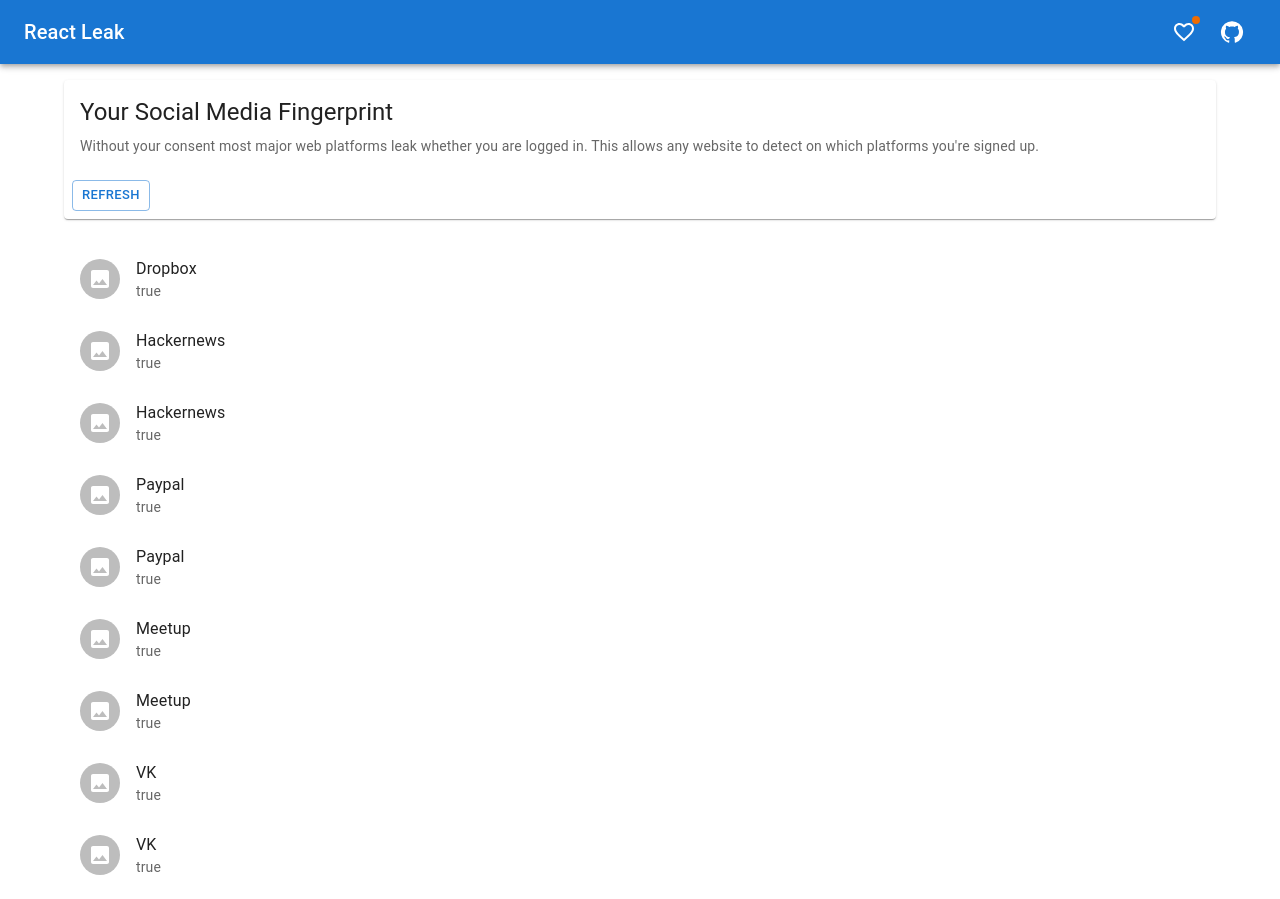
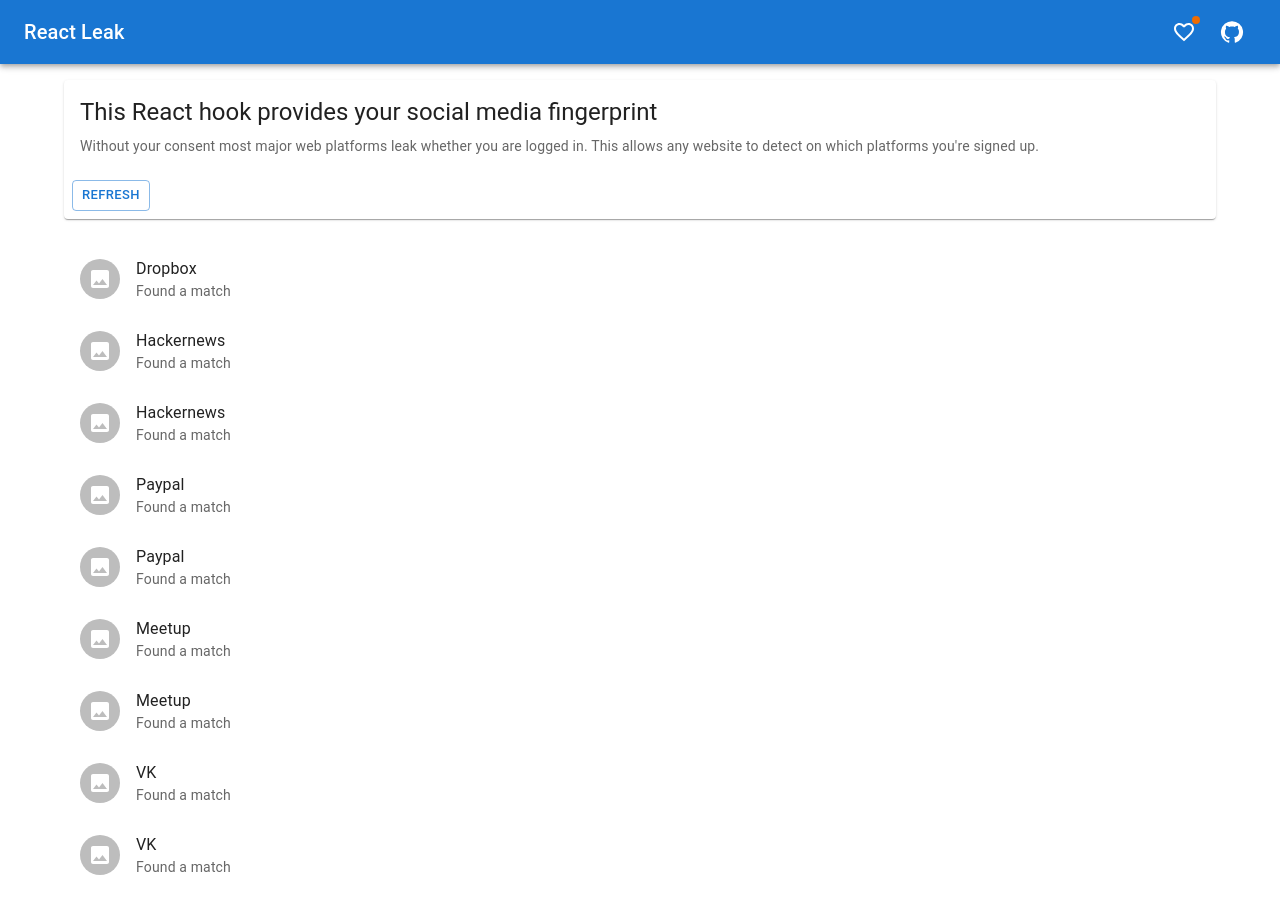
Before and after one commit to milksense/react-leak, a React (Create React App) app: page / in a window 1280 px wide. Built offline with nearby package versions, Linux system fonts and the light colour scheme.

Commit message:
Pre-commit
Minor fixes & improvements

```diff
--- a/src/components/Card.tsx
+++ b/src/components/Card.tsx
@@ -10,7 +10,7 @@
     <Card sx={{ maxWidth: "100%", marginBottom: 2 }}>
       <CardContent>
         <Typography gutterBottom variant='h5' component='div'>
-          Your Social Media Fingerprint
+          This React hook provides your social media fingerprint
         </Typography>
         <Typography variant='body2' color='text.secondary'>
           Without your consent most major web platforms leak whether you are
--- a/src/components/List.tsx
+++ b/src/components/List.tsx
@@ -13,7 +13,8 @@
 
   return (
     <List sx={{ width: "100%", maxWidth: 360, bgcolor: "background.paper" }}>
-      {getLeaks.map((item: any, i: any) => {
+      {getLeaks.map(
+        (item: { provider: string; loggedIn: boolean }, i: number) => {
           return (
             <ListItem key={i}>
               <ListItemAvatar>
@@ -22,12 +23,13 @@
                 </Avatar>
               </ListItemAvatar>
               <ListItemText
-              primary={item.provider ?? "fuck"}
-              secondary={item.loggedIn ? "true" : "false"}
+                primary={item.provider ?? "Unknown"}
+                secondary={item.loggedIn ? "Found a match" : "No match found"}
               />
             </ListItem>
           );
-      })}
+        }
+      )}
     </List>
   );
 }
```
Lines whose indentation alone changed are shown as unchanged.
